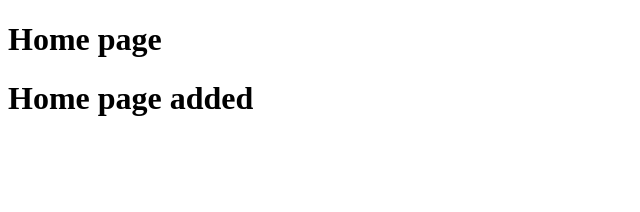
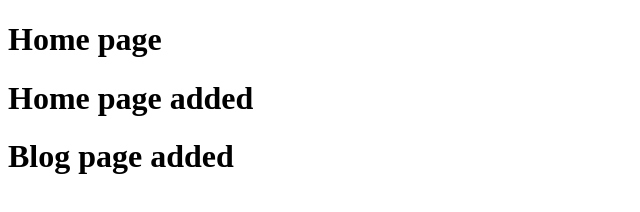
Before and after one commit to coderstrustsozib/GearGo-team-project, a plain HTML site: page pages/homePage/home.html in a window 1280 px wide. Shown: the whole page, without its empty margins (0-640 px from the left). Drawn offline with Linux system fonts and the light colour scheme.

Commit message:
Blog page added

```diff
--- a/pages/homePage/home.html
+++ b/pages/homePage/home.html
@@ -8,5 +8,6 @@
 <body>
     <h1>Home page</h1>
     <h1>Home page added</h1>
+    <h1>Blog page added</h1>
 </body>
 </html>
```
